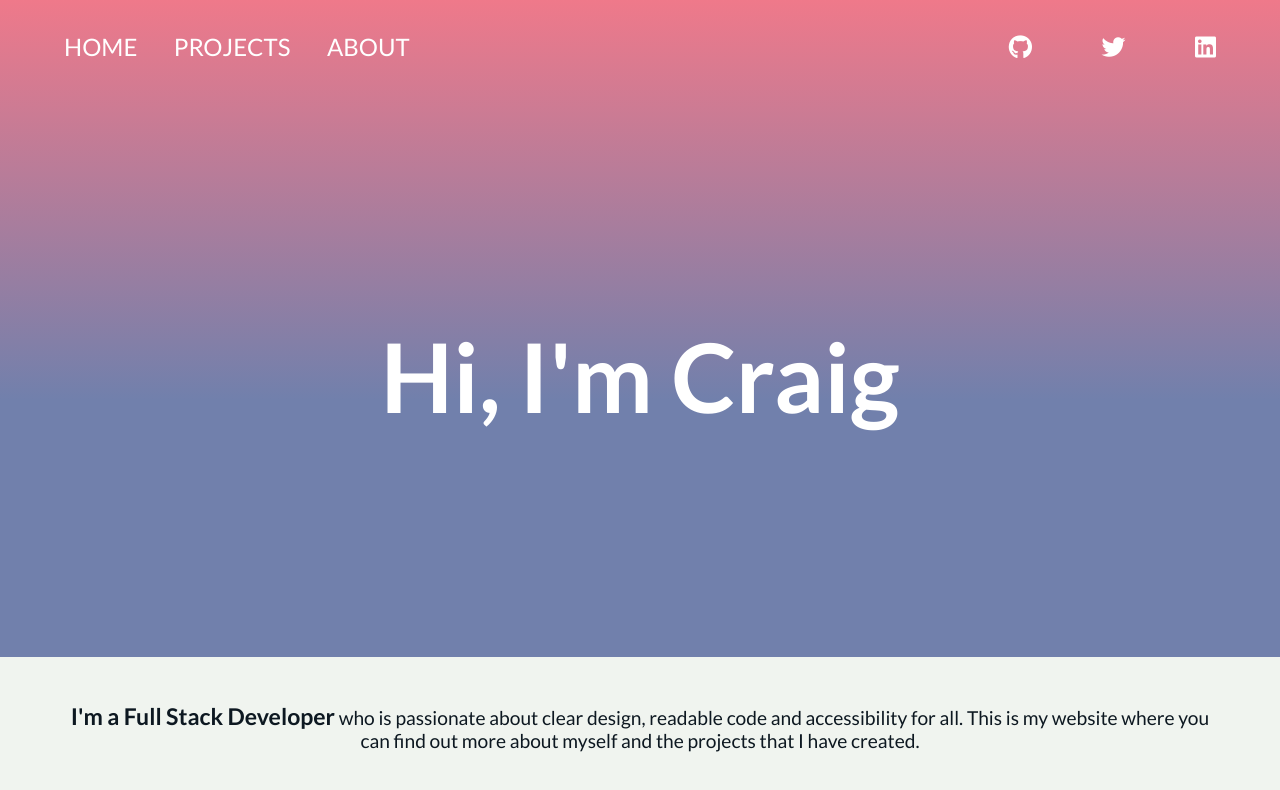
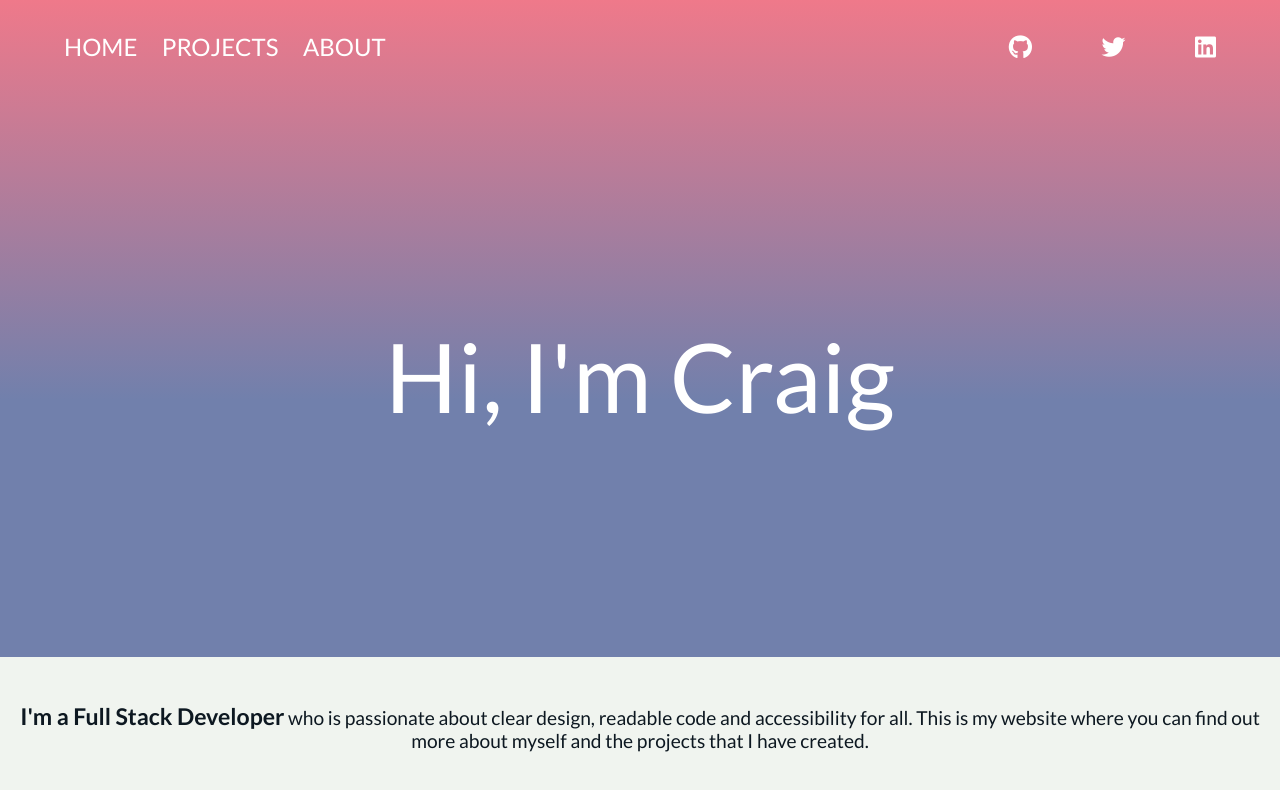
Before and after one commit to AlphaPentagon/portfolio, a React app in the folder portfolio/: page / in a window 1280 px wide. Built offline with nearby package versions, Linux system fonts and the light colour scheme.

Commit message:
Trying to style footer paragraph, so that the width is larger when screen sizes are smaller, but gets smaller when the screen gets bigger

```diff
--- a/portfolio/src/components/FooterText/FooterText.css
+++ b/portfolio/src/components/FooterText/FooterText.css
@@ -1,16 +1,15 @@
 .footerTextContainer {
-    padding-block: 3rem;
-    padding-inline: 1rem;
-    max-width: 90%;
-
+  padding-block: 3rem;
+  padding-inline: clamp();
 }
 
 .footerTextContainer > p {
-    text-align: center;
-    line-height: 1.4rem;
-    font-size: clamp(0.9rem, 4vw, 1.2em);
+  text-align: center;
+  line-height: 1.4rem;
+  font-size: clamp(0.9rem, 4vw, 1.2em);
 }
 
 .footerTextContainer > p > strong {
-    font-size: clamp(1rem, 4vw, 1.2em);
+  font-size: clamp(1rem, 4vw, 1.2em);
+  font-weight: 700;
 }
--- a/portfolio/src/components/Navbar/NavLinks/NavLinks.css
+++ b/portfolio/src/components/Navbar/NavLinks/NavLinks.css
@@ -12,3 +12,11 @@
     background-color: var(--alt-colour-1);
     color: var(--secondary-colour);
 }
+
+/* Breakpoint for non-mobile view*/
+
+@media only screen and (min-width: 400px) {
+    .navlink-li {
+        padding-right: 1.5em;
+    }
+}
--- a/portfolio/src/components/Navbar/Navbar.css
+++ b/portfolio/src/components/Navbar/Navbar.css
@@ -3,11 +3,12 @@ nav {
   flex-direction: column;
   justify-content: center;
   align-items: center;
+  padding-top: 2rem;
+  width: 80%;
 }
 
-
-
-.navbar-left-container, .navbar-right-container {
+.navbar-left-container,
+.navbar-right-container {
   display: flex;
   align-items: center;
   justify-content: space-between;
@@ -22,10 +23,7 @@ nav {
   width: 50%;
 }
 
-nav {
-    padding-top: 2rem;
-    width: 80%;
-}
+/* Breakpoint for non-mobile view*/
 
 @media only screen and (min-width: 400px) {
   nav {
@@ -41,5 +39,4 @@ nav {
   .navbar-right-container {
     width: 18%;
   }
-
 }
--- a/portfolio/src/index.css
+++ b/portfolio/src/index.css
@@ -15,8 +15,10 @@
   */
 
   * {
+    box-sizing: border-box;
     margin: 0;
     padding: 0;
+    font: inherit;
   }
 
   /*
@@ -24,18 +26,17 @@
   */
 
   body {
-    height: 100vh;
-    width: 100vw;
     background-image: linear-gradient(var(--secondary-colour), var(--primary-colour), var(--primary-colour));
     color: var(--main-text-colour);
     font-family: 'Lato', sans-serif;
+
+
   }
 
   #root {
-      height: 100%;
-      width: 100%;
       display: flex;
       flex-direction: column;
       justify-content: space-between;
       align-items: center;
+      min-height: 100vh;
   }
```
Also changed, not shown: portfolio/src/pages/About.js (added), portfolio/src/pages/Home.js (added), portfolio/src/pages/Layout.js (added), portfolio/src/pages/Projects.js (added). Lines whose indentation alone changed are shown as unchanged.
